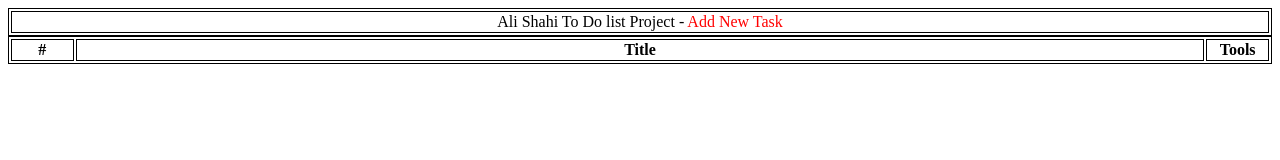
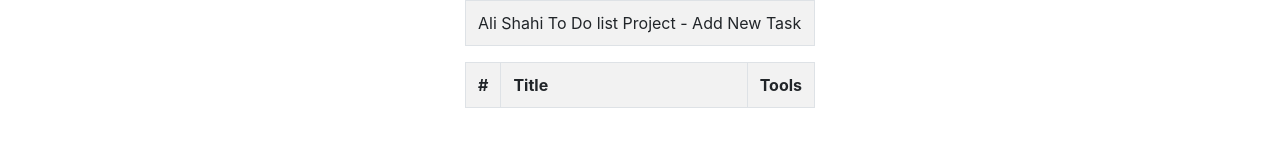
Before and after one commit to shahi21294/JavaScript, a plain HTML site: page index.html in a window 1280 px wide. Drawn offline with nearby package versions, Linux system fonts and the light colour scheme.

Commit message:
add bootstarp to ui

```diff
--- a/index.html
+++ b/index.html
@@ -4,14 +4,7 @@
 		To Do list
 	</title>
 	<style>
-		table, th, td {
-		   border: 1px solid black;
-		   text-align: center;
-		}
-		table{
-		   width: 100%;
-			direction: ltr;
-		}
+
 		.check {
 			width:5%;
 		}
@@ -21,7 +14,10 @@
 		}
 
 	</style>
+	<link rel="stylesheet" href="css/bootstrap.min.css">
+	<link rel="stylesheet" href="https://use.fontawesome.com/releases/v5.2.0/css/all.css" integrity="sha384-hWVjflwFxL6sNzntih27bfxkr27PmbbK/iSvJ+a4+0owXq79v+lsFkW54bOGbiDQ" crossorigin="anonymous">
 	<script src="https://code.jquery.com/jquery-3.3.1.min.js" type="text/javascript"></script>
+	<script src="js/bootstrap.min.js" type="text/javascript"></script>
 	<script>
 			var taskNumberArray = [];
 			for(var i = 1; i <= 100; i++){
@@ -40,7 +36,7 @@
 													'+taskTitle+'\
 												</td>\
 												<td>\
-													 <a id="removeTask" onclick="removeTask('+taskNumberArray[taskCounter]+');" >Remove Task </a>\
+													 <a  id="removeTask" onclick="removeTask('+taskNumberArray[taskCounter]+');" ><i class="fas fa-times" style="color:red;"></i></a>\
 												</td>\
 											</tr>');
 					taskCounter=taskCounter+1;
@@ -56,14 +52,20 @@
 
 </head>
 <body>
-	<table class="table">
+	<div class="container">
+	  <div class="row">
+		<div class="col-sm">
+
+		</div>
+		<div class="col-sm">
+		 	<table class="table table-bordered table-striped">
 				<tr>
 					<td>
 					Ali Shahi To Do list Project - <a id="addNewTask" onclick="addNewTask();" >Add New Task </a>
 					</td>
 				</tr>
 			</table>
-	<table class="table">
+			<table class="table table-bordered table-striped">
 				<tr>
 					<th class="check">
 					 #
@@ -79,6 +81,13 @@
 
 				</tbody>
 			</table>
+		</div>
+		<div class="col-sm">
+
+		</div>
+	  </div>
+	</div>
+
 </body>
 
 </head>
```
Lines whose indentation alone changed are shown as unchanged.
